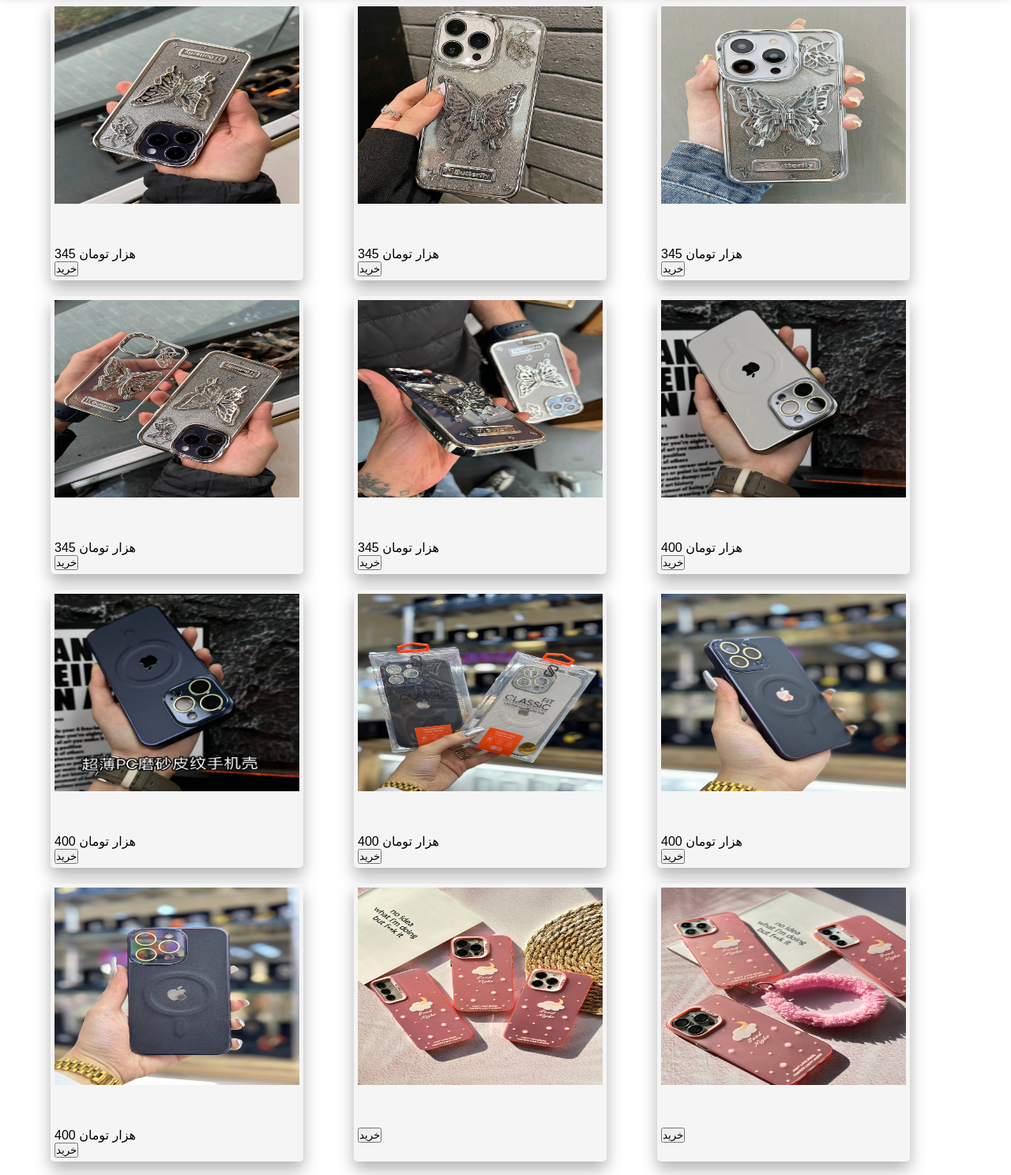
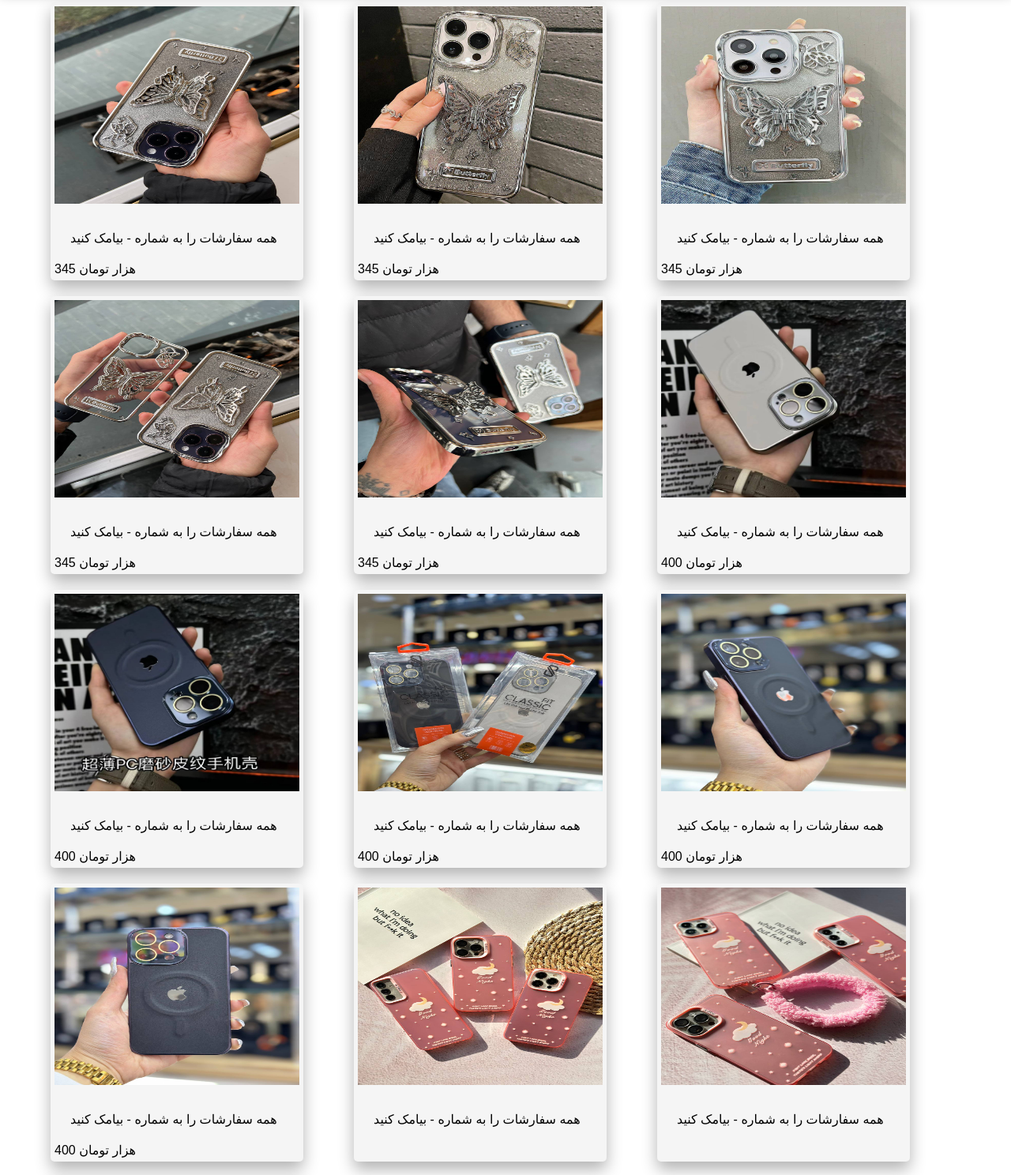
Before and after one commit to websiteforwork123/mobilejavan, a plain HTML site: page index.html in a window 1280 px wide. Shown: the part 75-1563 px from the top of the page at 79% size. Drawn offline with Linux system fonts and the light colour scheme.

Commit message:
Add files via upload

```diff
--- a/index.html
+++ b/index.html
@@ -28,7 +28,6 @@
     <div class="logo"><h1></h1></div>
     <ul class="menu">
 <li><a href="index.html" class="active">خونه</a></li>
-<li><a href="acount.html">اکانت</a></li>
 <li><a href="shop.html">خرید</a></li>
     </ul>
 
@@ -57,9 +56,9 @@
                 <div class="img"><img src="./picturs/IMG_20240227_230845_362.png" alt="1"></div>
                 <div class="desc"></div>
                 <div class="title"></div>
-                <div class="box"></div>
+                <div class="box">همه سفارشات را به شماره - بیامک کنید</div>
                 <div class="price"> هزار تومان 345</div>
-                <button class="addcart">خرید</button>
+
             </div>
                 <!-- card end -->
 
@@ -68,9 +67,9 @@
                     <div class="img"><img src="./picturs/IMG_20240227_230847_761.jpg" alt="2"></div>
                     <div class="desc"></div>
                     <div class="title"></div>
-                    <div class="box"></div>
+                    <div class="box">همه سفارشات را به شماره - بیامک کنید</div>
                     <div class="price">345 هزار تومان</div>
-                    <button class="addcart">خرید</button>
+
                 </div>
                     <!-- card end -->
 
@@ -79,9 +78,9 @@
                 <div class="img"><img src="./picturs/IMG_20240227_230847_895.jpg" alt="3"></div>
                 <div class="desc"></div>
                 <div class="title"></div>
-                <div class="box"></div>
+                <div class="box">همه سفارشات را به شماره - بیامک کنید</div>
                 <div class="price">345 هزار تومان</div>
-                <button class="addcart">خرید</button>
+
             </div>
                 <!-- card end -->
 
@@ -90,9 +89,9 @@
                 <div class="img"><img src="./picturs/IMG_20240227_230851_186.jpg" alt="4"></div>
                 <div class="desc"></div>
                 <div class="title"></div>
-                <div class="box"></div>
+                <div class="box">همه سفارشات را به شماره - بیامک کنید</div>
                 <div class="price">345 هزار تومان</div>
-                <button class="addcart">خرید</button>
+
             </div>
                 <!-- card end -->
 
@@ -101,9 +100,9 @@
                 <div class="img"><img src="./picturs/IMG_20240227_230851_510.jpg" alt="5"></div>
                 <div class="desc"></div>
                 <div class="title"></div>
-                <div class="box"></div>
+                <div class="box">همه سفارشات را به شماره - بیامک کنید</div>
                 <div class="price">345 هزار تومان</div>
-                <button class="addcart">خرید</button>
+
             </div>
                 <!-- card end -->
 
@@ -112,9 +111,9 @@
                 <div class="img"><img src="./picturs/IMG_20240227_230855_118.jpg" alt="6"></div>
                 <div class="desc"></div>
                 <div class="title"></div>
-                <div class="box"></div>
+                <div class="box">همه سفارشات را به شماره - بیامک کنید</div>
                 <div class="price">400 هزار تومان</div>
-                <button class="addcart">خرید</button>
+
             </div>
                 <!-- card end -->
 
@@ -123,9 +122,9 @@
                 <div class="img"><img src="./picturs/IMG_20240227_230855_145.jpg" alt="7"></div>
                 <div class="desc"></div>
                 <div class="title"></div>
-                <div class="box"></div>
+                <div class="box">همه سفارشات را به شماره - بیامک کنید</div>
                 <div class="price">400 هزار تومان</div>
-                <button class="addcart">خرید</button>
+
             </div>
                 <!-- card end -->
 
@@ -134,9 +133,9 @@
                 <div class="img"><img src="./picturs/IMG_20240227_230858_080.jpg" alt="8"></div>
                 <div class="desc"></div>
                 <div class="title"></div>
-                <div class="box"></div>
+                <div class="box">همه سفارشات را به شماره - بیامک کنید</div>
                 <div class="price">400 هزار تومان</div>
-                <button class="addcart">خرید</button>
+
             </div>
                 <!-- card end -->
 
@@ -145,9 +144,9 @@
                 <div class="img"><img src="./picturs/IMG_20240227_230901_386.jpg" alt="9"></div>
                 <div class="desc"></div>
                 <div class="title"></div>
-                <div class="box"></div>
+                <div class="box">همه سفارشات را به شماره - بیامک کنید</div>
                 <div class="price">400 هزار تومان</div>
-                <button class="addcart">خرید</button>
+
             </div>
                 <!-- card end -->
 
@@ -156,9 +155,9 @@
                 <div class="img"><img src="./picturs/IMG_20240227_230901_489.jpg" alt="10"></div>
                 <div class="desc"></div>
                 <div class="title"></div>
-                <div class="box"></div>
+                <div class="box">همه سفارشات را به شماره - بیامک کنید</div>
                 <div class="price">400 هزار تومان</div>
-                <button class="addcart">خرید</button>
+
             </div>
                 <!-- card end -->
 
@@ -167,9 +166,9 @@
                 <div class="img"><img src="./picturs/IMG_20240321_031333_100.jpg" alt="11"></div>
                 <div class="desc"></div>
                 <div class="title"></div>
-                <div class="box"></div>
+                <div class="box">همه سفارشات را به شماره - بیامک کنید</div>
                 <div class="price"></div>
-                <button class="addcart">خرید</button>
+
             </div>
                 <!-- card end -->
 
@@ -178,9 +177,9 @@
                 <div class="img"><img src="./picturs/IMG_20240321_031335_728.jpg" alt="12"></div>
                 <div class="desc"></div>
                 <div class="title"></div>
-                <div class="box"></div>
+                <div class="box">همه سفارشات را به شماره - بیامک کنید</div>
                 <div class="price"></div>
-                <button class="addcart">خرید</button>
+
             </div>
                 <!-- card end -->
 
@@ -189,9 +188,9 @@
                 <div class="img"><img src="./picturs/IMG_20240321_031341_128.jpg" alt="13"></div>
                 <div class="desc"></div>
                 <div class="title"></div>
-                <div class="box"></div>
+                <div class="box">همه سفارشات را به شماره - بیامک کنید</div>
                 <div class="price"></div>
-                <button class="addcart">خرید</button>
+
             </div>
                 <!-- card end -->
 
```
